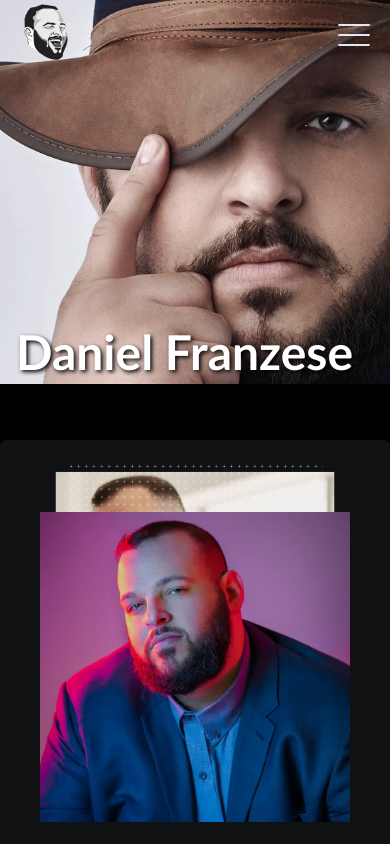
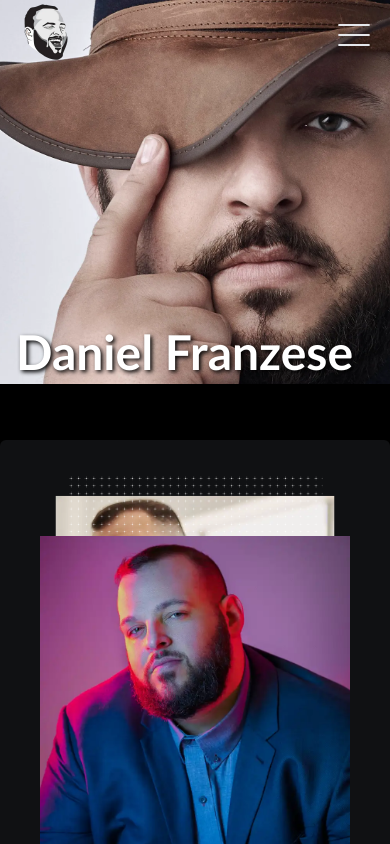
Before and after one commit to Earle-Poole/danFran, a Next.js app: page / in a window 390 px wide. Built offline with nearby package versions, Linux system fonts and the light colour scheme.

Commit message:
fixed "about me" picture height

```diff
--- a/components/molecule/AboutDanny/AboutDanny.tsx
+++ b/components/molecule/AboutDanny/AboutDanny.tsx
@@ -14,8 +14,8 @@ const AboutDanny = () => {
     setPictureSwapped((prev) => !prev)
   }
 
-  const frontPicture = 'z-30 relative'
-  const backPicture = 'absolute -top-14 md:-top-12 z-10 scale-90 hover:scale-95'
+  const frontPicture = 'z-30 relative top-6'
+  const backPicture = 'absolute -top-8 md:-top-7 z-10 scale-90 hover:scale-95'
 
   return (
     <div className="flex flex-col md:flex-row md:items-center">
@@ -41,7 +41,7 @@ const AboutDanny = () => {
             backgroundImage: `url(${photo3.src})`,
             left: `${(1 / 24) * 100}%`,
           }}
-          className="z-20 absolute -top-14 scale-90 h-32 w-11/12 pointer-events-none"
+          className="z-20 absolute -top-11 lg:-top-10 scale-90 h-32 w-11/12 pointer-events-none"
         />
         <div
           className={classNames(
```
